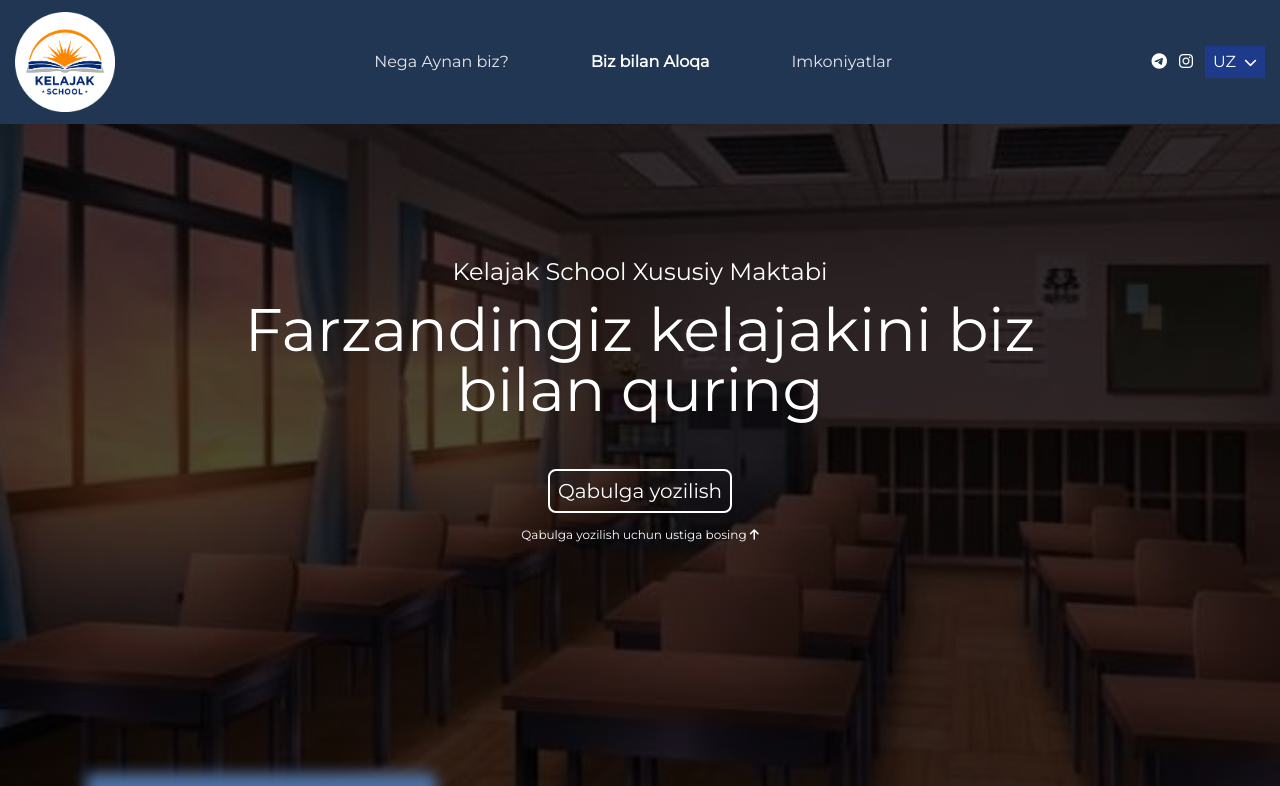
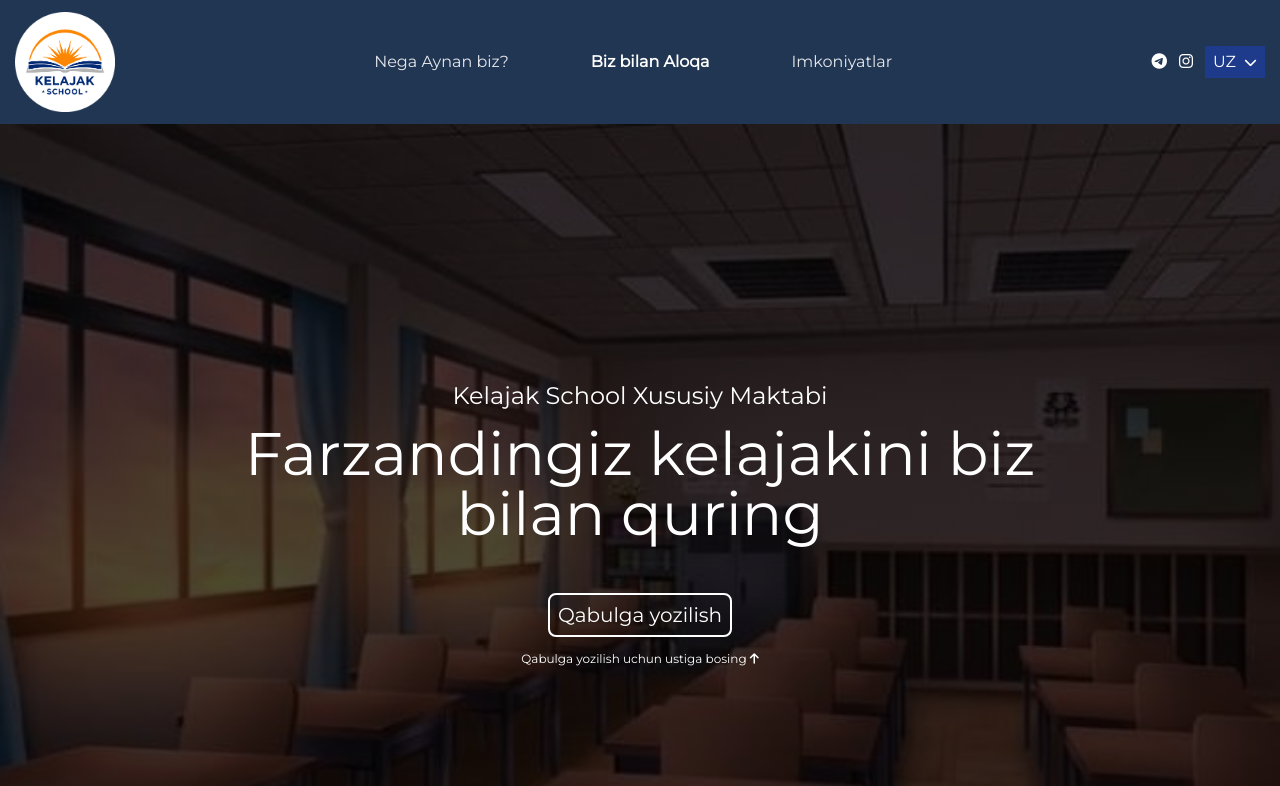
Before and after one commit to sharifov-aslbek/kelajak-school, a Vue app: page / in a window 1280 px wide. Shown: the top 786 px of the page. Built offline with nearby package versions, Linux system fonts and the light colour scheme.

Commit message:
added i18n on location section

```diff
--- a/src/components/home/HeroSection.vue
+++ b/src/components/home/HeroSection.vue
@@ -1,5 +1,5 @@
 <template>
-   <section class="hero mb-[700px] lg:mb-[600px]">
+   <section class="hero">
      <div class="hero-swiper swiper-container">
        <div class="swiper-wrapper">
          <!-- slide -->
@@ -65,12 +65,11 @@
 
  <style scoped>
 
-
  .hero .swiper-container {
    overflow-x: hidden;
    display: flex;
    align-items: center;
-   position: absolute;
+   /* position: absolute; */
    top: 0;
    left: 0;
    /* z-index: -2 !important; */
```
